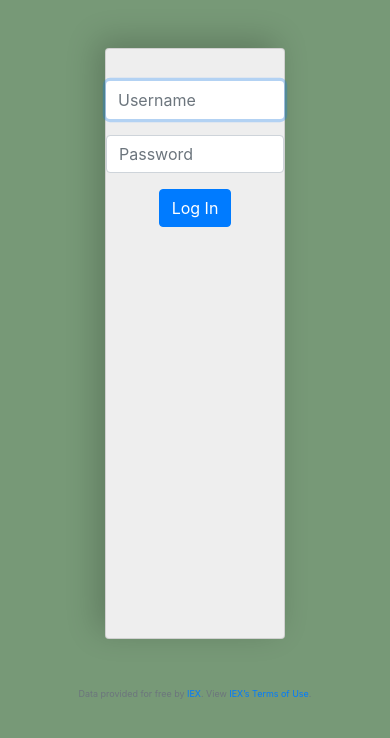
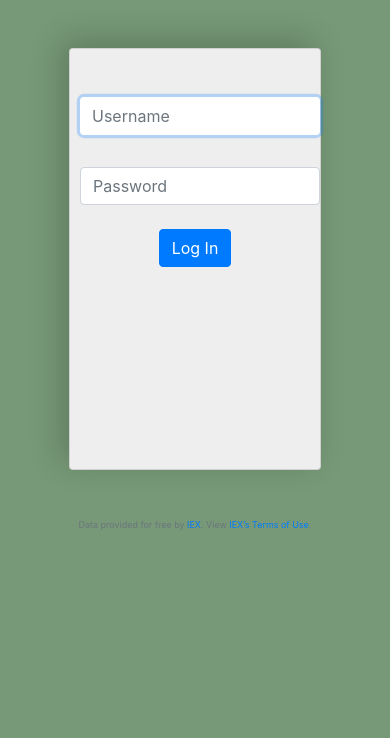
Before and after one commit to guiOsorio/Finance, a Flask app: page /login in a window 390 px wide. Shown: the part 58-796 px from the top of the page. Run offline with Flask 2, Linux system fonts and the light colour scheme.

Commit message:
A bit more responsive

```diff
--- a/static/css/main.css
+++ b/static/css/main.css
@@ -26,6 +26,15 @@
   align-items: center;
 }
 
+@media only screen and (max-width: 550px) {
+  .card-login {
+    width: 70%;
+    height: 50vh;
+  }
+  .card-login * {
+    margin: 0.5rem 5px;
+  }
+}
 .table-standard {
   padding: 30px;
   margin: 0 auto;
--- a/static/sass/_components.scss
+++ b/static/sass/_components.scss
@@ -9,6 +9,18 @@
     display: flex;
     justify-content: start;
     align-items: center;
+}
+
+@media only screen and (max-width: 550px) {
+    .card-login {
+        width: 70%;
+        height: 50vh;
+
+        & * {
+            margin: .5rem 5px;
+
+        }
+    }
 }
 
 .table-standard {
```
Also changed, not shown: 3 other files.
